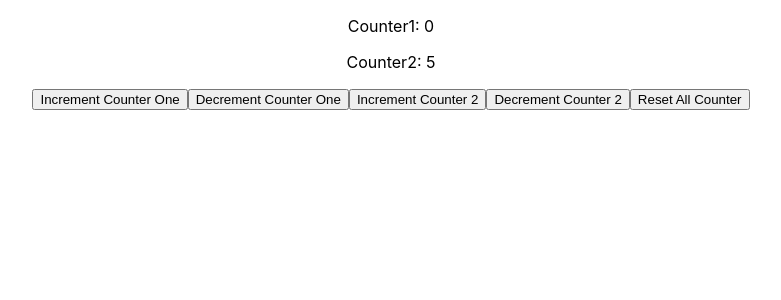
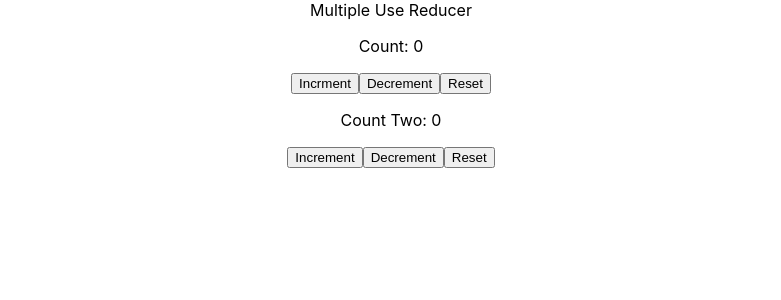
Before and after one commit to benittobeny34/mallow-intern-react, a React (Create React App) app: page / in a window 1280 px wide. Shown: the top 300 px of the page, without its empty margins (249-1030 px from the left). Built offline with nearby package versions, Linux system fonts and the light colour scheme.

Commit message:
multiple use reducer

```diff
--- a/src/App.js
+++ b/src/App.js
@@ -2,11 +2,14 @@
 import './App.css';
 import CounterOne from "./components/CounterOne";
 import ComplexState from "./components/ComplexState";
+import MultipleUseReducer from "./components/MultipleUseReducer";
 
 function App() {
   return (
     <div className="App">
-        <ComplexState/>
+        {/*<CounterOne/>*/}
+        {/*<ComplexState/>*/}
+        <MultipleUseReducer/>
     </div>
   );
 }
--- /dev/null
+++ b/src/components/MultipleUseReducer.js
@@ -0,0 +1,38 @@
+import React, {useReducer} from "react";
+const initialState = 0;
+const reducer = (state, action) => {
+    switch (action) {
+        case  'increment':
+            return state + 1;
+        case 'decrement':
+            return state - 1;
+        case 'reset':
+            return initialState;
+        default:
+            return state;
+    }
+}
+function MultipleUseReducer() {
+    const [count, dispatch] = useReducer(reducer, initialState);
+    const [countTwo, dispatchTwo] = useReducer(reducer, initialState);
+
+    return (
+        <div>
+            Multiple Use Reducer
+
+            <p>Count: {count}</p>
+            <button onClick={() => dispatch('increment')}>Incrment</button>
+            <button onClick={() => dispatch('decrement')}>Decrement</button>
+            <button onClick={() => dispatch('reset')}>Reset</button>
+
+
+            <p>Count Two: {countTwo}</p>
+            <button onClick={() => dispatchTwo('increment')}>Increment</button>
+            <button onClick={() => dispatchTwo('decrement')}>Decrement</button>
+            <button onClick={() => dispatchTwo('reset')}>Reset</button>
+
+        </div>
+    )
+}
+
+export default MultipleUseReducer;
```
